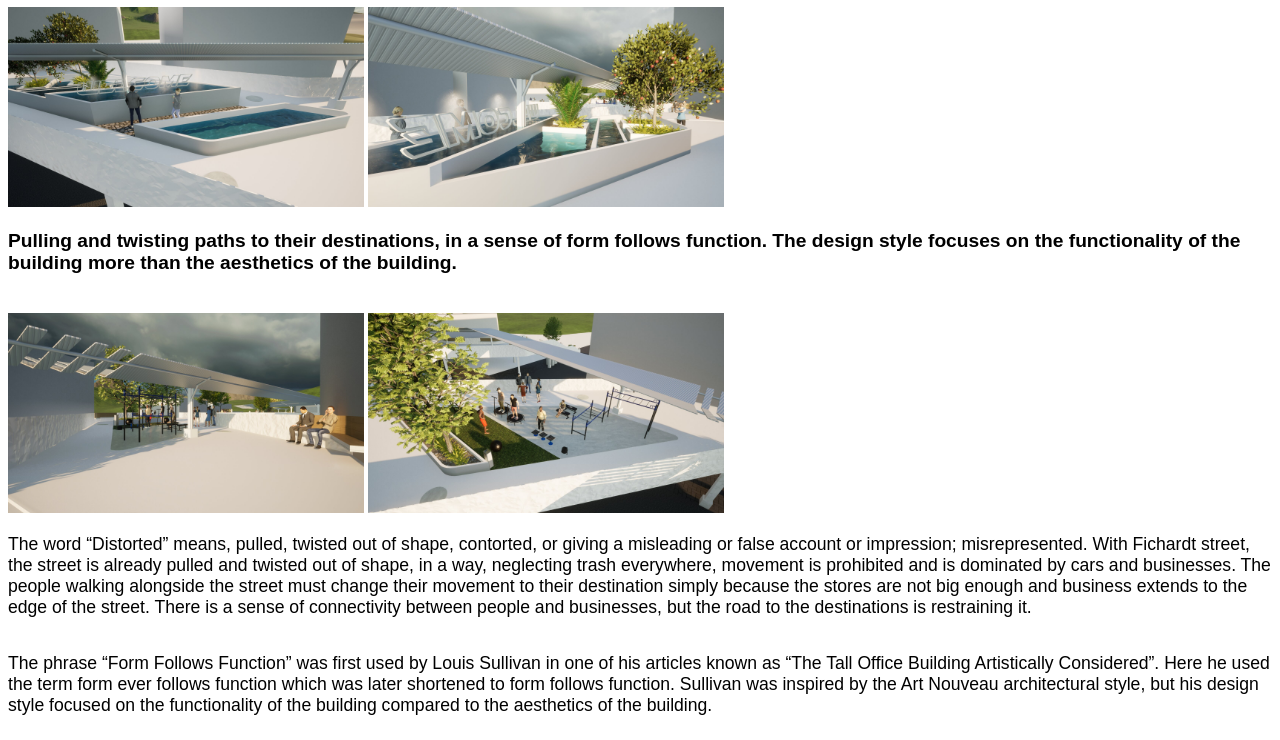
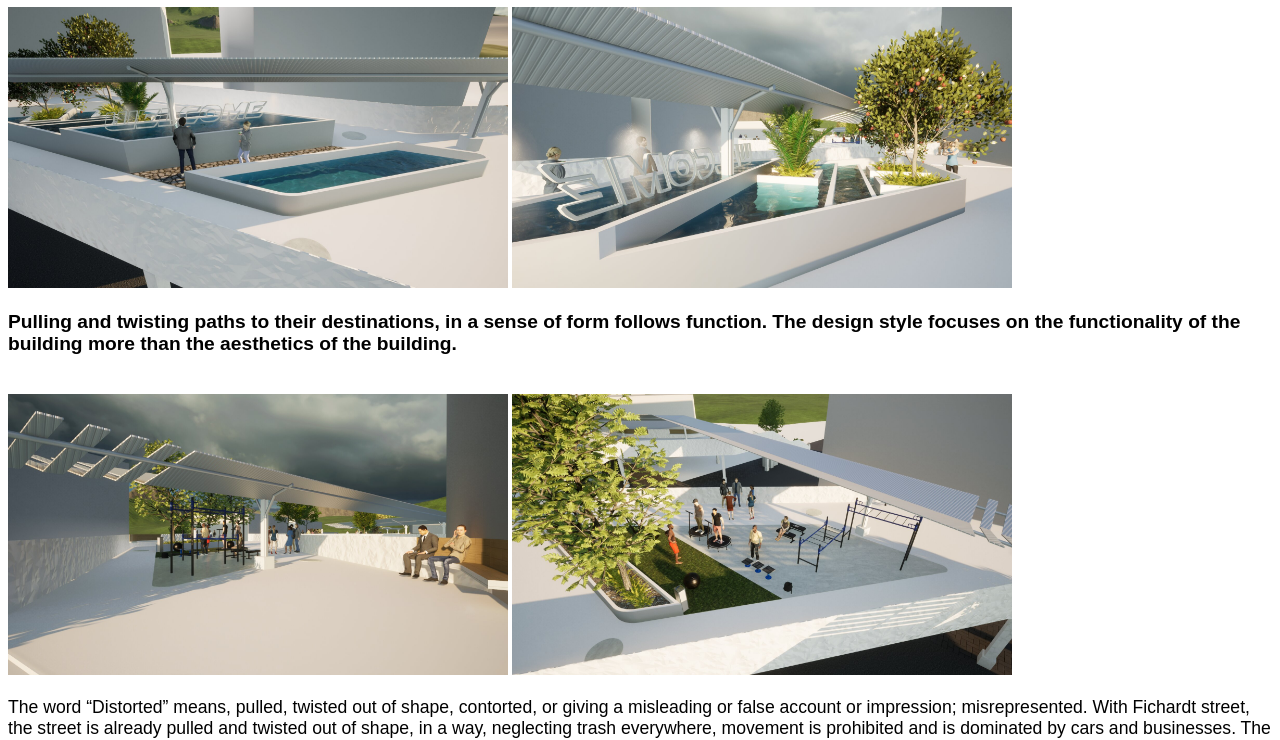
Before and after one commit to AshenPrimes/RestoringThePath, a plain HTML site: page index.html in a window 1280 px wide. Shown: the part 56-796 px from the top of the page. Drawn offline with Linux system fonts and the light colour scheme.

Commit message:
Update style.css

```diff
--- a/style.css
+++ b/style.css
@@ -30,14 +30,22 @@ p {
   font-size: 110%;
 }
 
+.imageSet {
+  display: flex;
+  justify-content: space-evenly;
+}
+
 img {
   max-width: 100%;
   max-height: 100%;
 }
 
 .render {
-  width: auto;
-  height: 200px;
+  width: min(100vw, 500px);
+  height: auto;
+
+  margin-left: auto;
+  margin-right: auto;
 }
 
 table {
```
